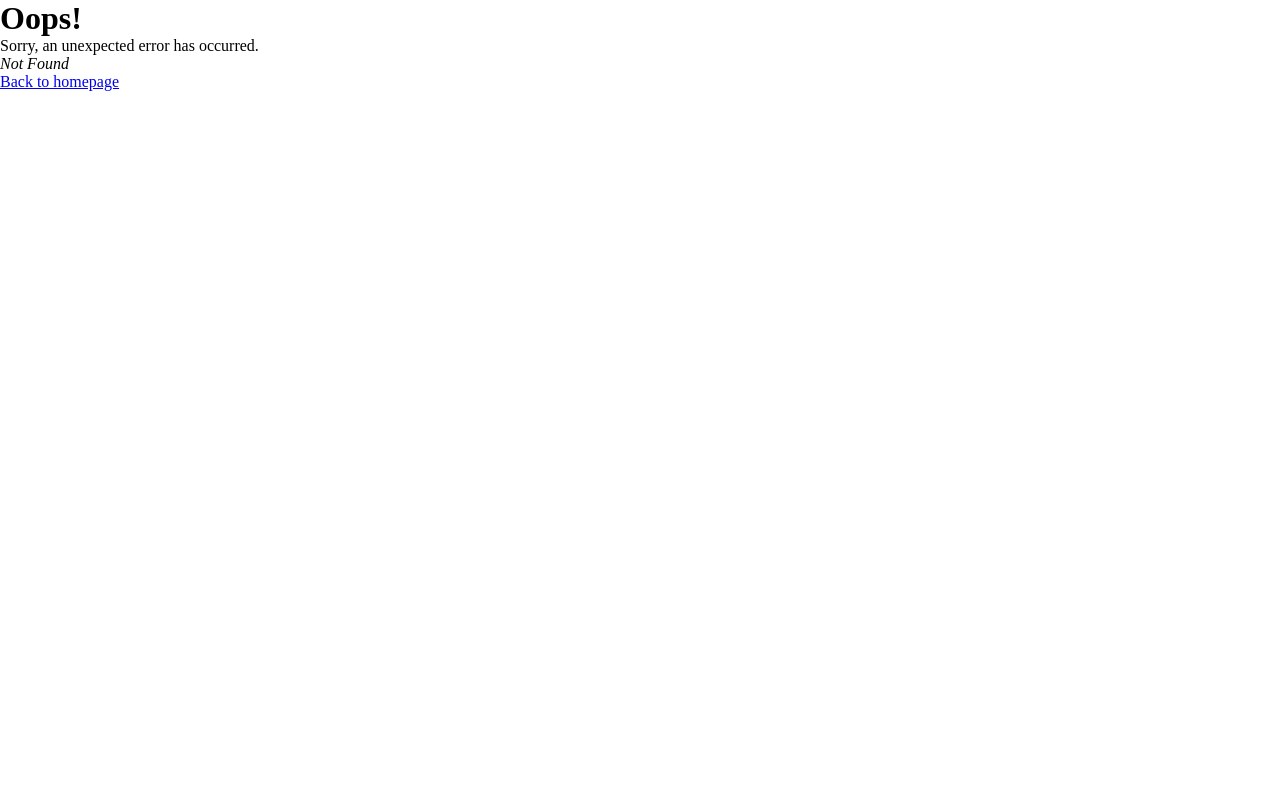
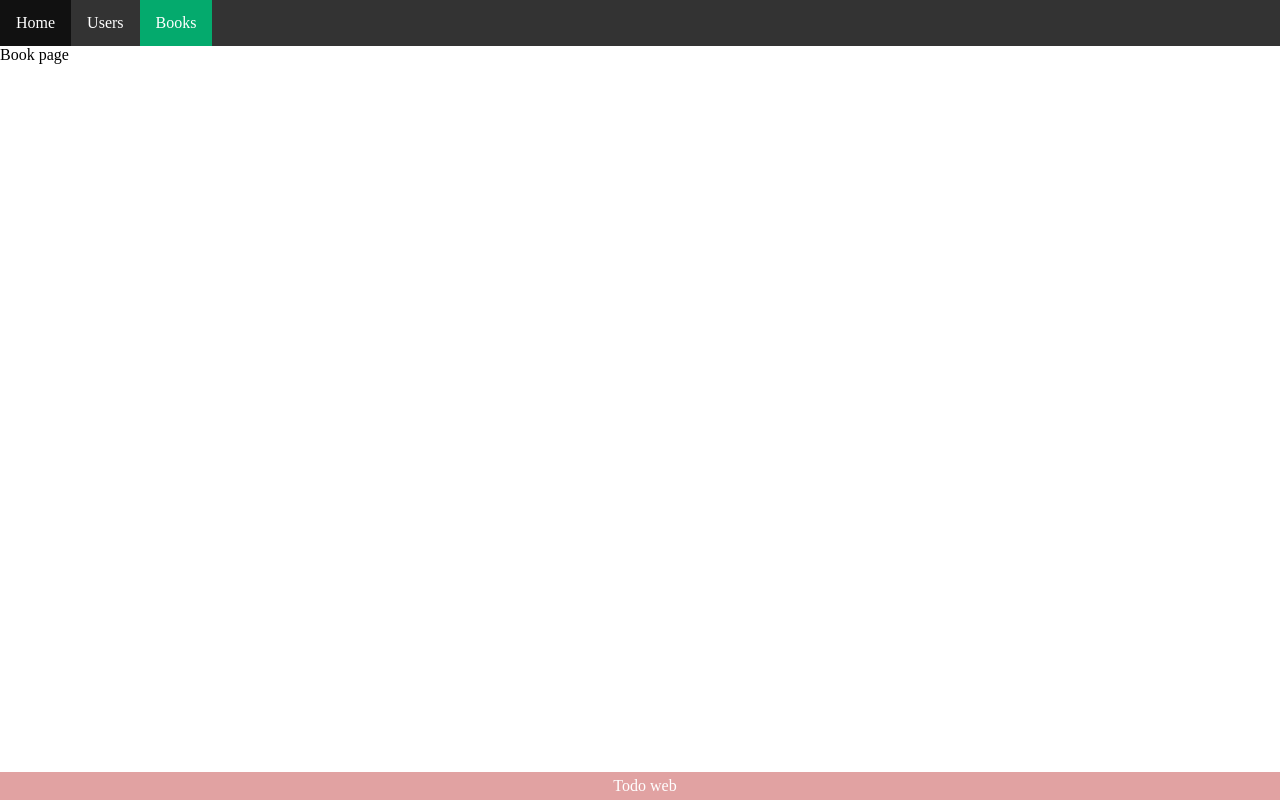
Before and after one commit to trinhnguyen2k/react-vite, a React (Vite) app: page /Books in a window 1280 px wide. Before the commit this address had no page. Built offline with nearby package versions, Linux system fonts and the light colour scheme.

Commit message:
change name product to book

```diff
--- a/src/App.jsx
+++ b/src/App.jsx
@@ -2,7 +2,6 @@
 import Header from './component/layout/header';
 import Footer from './component/layout/footer';
 import { Outlet } from 'react-router-dom';
-import TodoApp from './component/learn/todo/TodoApp';
 const App = () => {
 
 
--- a/src/component/layout/header.jsx
+++ b/src/component/layout/header.jsx
@@ -7,7 +7,7 @@ const Header = () => {
         <ul>
             <li><NavLink to="/">Home</NavLink></li>
             <li><NavLink to="/users">Users</NavLink></li>
-            <li><NavLink to="/product">Product</NavLink></li>
+            <li><NavLink to="/Books">Books</NavLink></li>
         </ul >
     )
 }
--- /dev/null
+++ b/src/pages/book.jsx
@@ -0,0 +1,6 @@
+const BooksPage = () => {
+    return (<div>Book page</div>
+    )
+}
+
+export default BooksPage;
--- a/src/pages/product.jsx
+++ /dev/null
@@ -1,6 +0,0 @@
-const ProductPage = () => {
-    return (<div>Product page</div>
-    )
-}
-
-export default ProductPage;
```
Also changed, not shown: src/main.jsx (+4 -4 lines), 1 other file (tests, documents, lock files or other folders).
